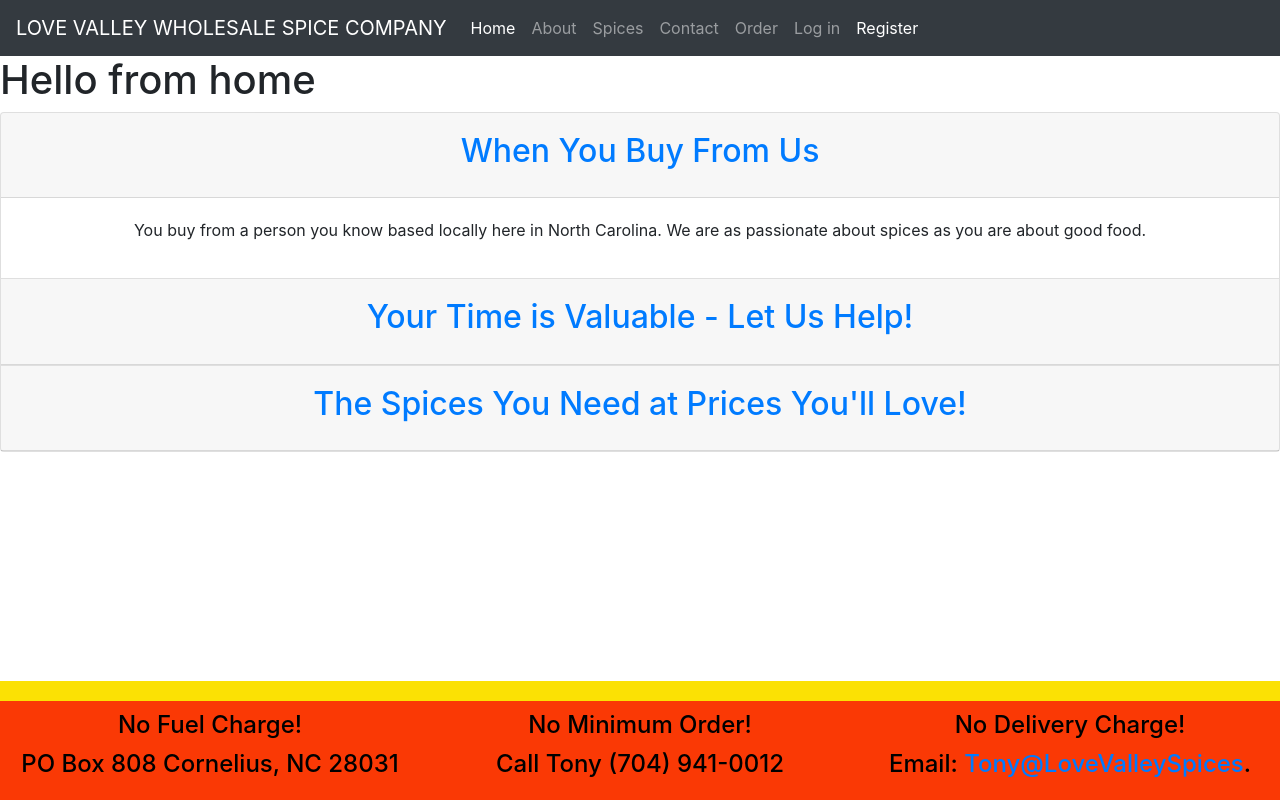
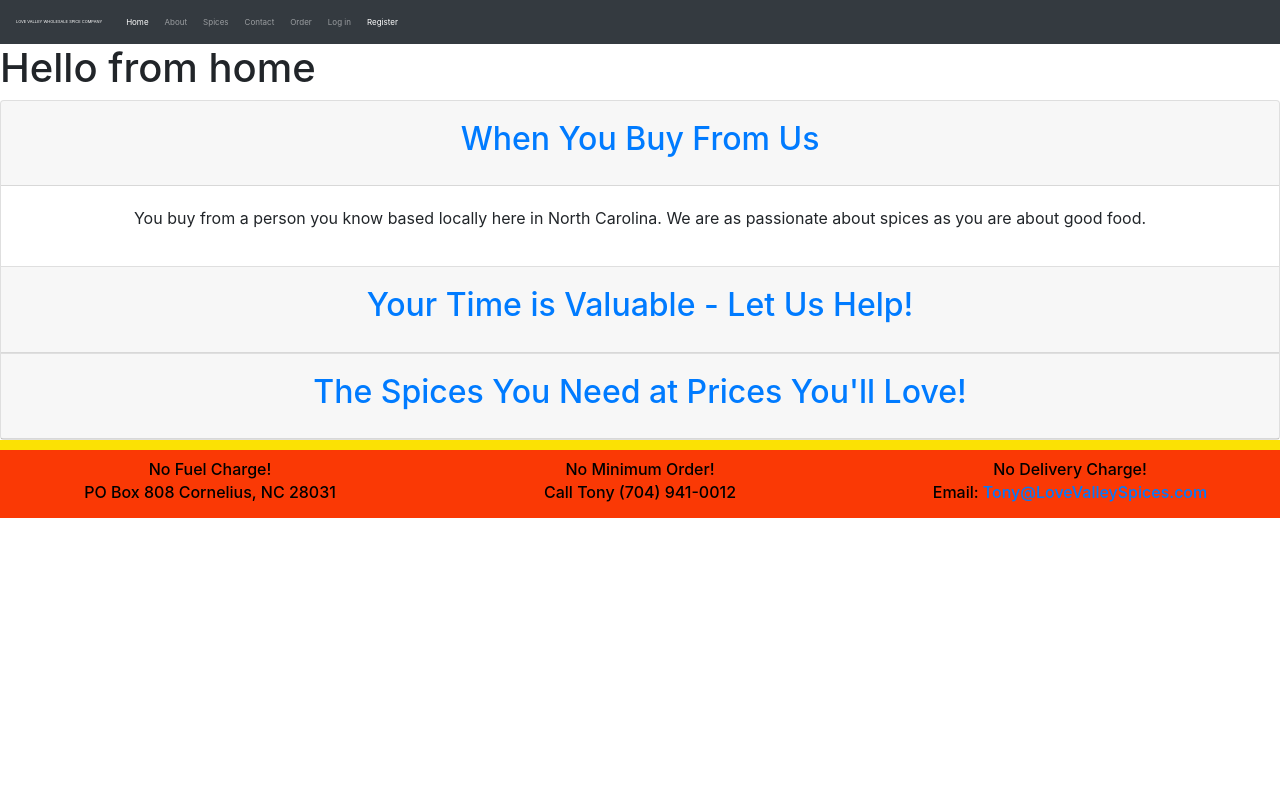
Before and after one commit to EllenStafford/Project3_SpiceCo, a website: page public/app/views/index.html in a window 1280 px wide. Drawn offline with nearby package versions, Linux system fonts and the light colour scheme.

Commit message:
working on index.html

```diff
--- a/public/app/views/index.html
+++ b/public/app/views/index.html
@@ -115,34 +115,26 @@ you can code around them and move them, but do not delete -Melissa  -->
 
   </nav>
 
-
-  <script src="https://code.jquery.com/jquery-3.3.1.slim.min.js" integrity="sha384-q8i/X+965DzO0rT7abK41JStQIAqVgRVzpbzo5smXKp4YfRvH+8abtTE1Pi6jizo"
-    crossorigin="anonymous"></script>
-  <script src="https://cdnjs.cloudflare.com/ajax/libs/popper.js/1.14.0/umd/popper.min.js" integrity="sha384-cs/chFZiN24E4KMATLdqdvsezGxaGsi4hLGOzlXwp5UZB1LY//20VyM2taTB4QvJ"
-    crossorigin="anonymous"></script>
-  <script src="https://stackpath.bootstrapcdn.com/bootstrap/4.1.0/js/bootstrap.min.js" integrity="sha384-uefMccjFJAIv6A+rW+L4AHf99KvxDjWSu1z9VI8SKNVmz4sk7buKt/6v9KI65qnm"
-    crossorigin="anonymous"></script>
-
-    <div ng-view></div>
+  <div ng-view></div>
 
 
   <div class="footer">
     <div class="row">
       <div class="col-md-4">
 
-        <h4> No Fuel Charge!</h4>
-        <h4> PO Box 808 Cornelius, NC 28031 </h4>
+        <h6> No Fuel Charge!</h6>
+        <h6> PO Box 808 Cornelius, NC 28031 </h6>
       </div>
 
       <div class="col-md-4">
-        <h4> No Minimum Order!</h4>
-        <h4> Call Tony (704) 941-0012</h4>
+        <h6> No Minimum Order!</h6>
+        <h6> Call Tony (704) 941-0012</h6>
       </div>
 
       <div class="col-md-4">
-        <h4> No Delivery Charge!</h4>
-        <h4> Email:
-          <a href="mailto:Tony@LoveValleySpices">Tony@LoveValleySpices</a>.</h4>
+        <h6> No Delivery Charge!</h6>
+        <h6> Email:
+          <a href="mailto:Tony@LoveValleySpices.com">Tony@LoveValleySpices.com</a></h6>
       </div>
     </div>
     <div class="row">
@@ -157,5 +149,12 @@ you can code around them and move them, but do not delete -Melissa  -->
   </footer>
 
 
+  <script src="https://code.jquery.com/jquery-3.3.1.slim.min.js" integrity="sha384-q8i/X+965DzO0rT7abK41JStQIAqVgRVzpbzo5smXKp4YfRvH+8abtTE1Pi6jizo"
+    crossorigin="anonymous"></script>
+  <script src="https://cdnjs.cloudflare.com/ajax/libs/popper.js/1.14.0/umd/popper.min.js" integrity="sha384-cs/chFZiN24E4KMATLdqdvsezGxaGsi4hLGOzlXwp5UZB1LY//20VyM2taTB4QvJ"
+    crossorigin="anonymous"></script>
+  <script src="https://stackpath.bootstrapcdn.com/bootstrap/4.1.0/js/bootstrap.min.js" integrity="sha384-uefMccjFJAIv6A+rW+L4AHf99KvxDjWSu1z9VI8SKNVmz4sk7buKt/6v9KI65qnm"
+    crossorigin="anonymous"></script>
+
 
 </html>
--- a/public/assets/css/style.css
+++ b/public/assets/css/style.css
@@ -1,3 +1,11 @@
+.navbar{
+    font-size: .5em;
+}
+
+.navbar-brand{
+    font-size: .5em;
+}
+
 .navbar:hover {
     color: white;
     background-color: black;
@@ -8,8 +16,7 @@
     text-align: center;
     border-top: #FBE104;
     border-top-style: solid;
-    border-top-width: 20px;
-    position: fixed;
+    border-top-width: 10px;
     background-color: #FA3905;
     color: #000000;
     width: 100%;
@@ -19,8 +26,8 @@
     font-weight: bold;
 }
 
-h4 {
-    margin-bottom: 10px;
+h6 {
+    margin-bottom: 4px;
 }
 
 /* Styling for Contact.html */
```
